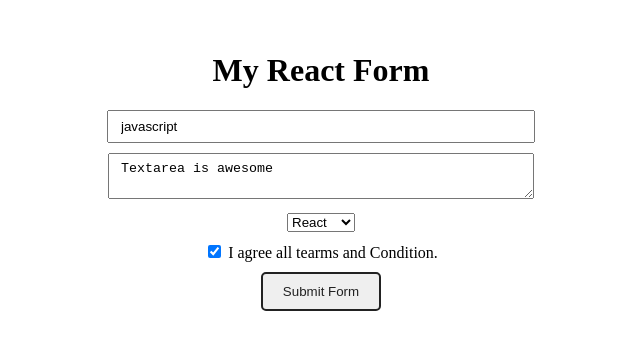
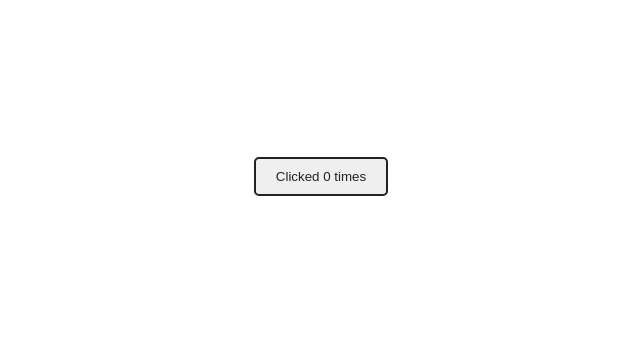
Before and after one commit to TahirAhmad01/my-react, a React (Create React App) app: page / in a window 1280 px wide. Shown: the part 232-582 px from the top of the page, without its empty margins (319-959 px from the left). Built offline with nearby package versions, Linux system fonts and the light colour scheme.

Commit message:
ckickcounter

```diff
--- a/src/App.js
+++ b/src/App.js
@@ -1,12 +1,9 @@
 import React from 'react';
-import Form from './component/form';
+import ButtonCounter from './component/clickCounter';
+import './component/css/style.css';
 
 function App() {
-    return(
-        <div>
-            <Form />
-        </div>
-    )
+    return <ButtonCounter />;
 }
 
 export default App;
--- /dev/null
+++ b/src/component/clickCounter.js
@@ -0,0 +1,19 @@
+import React from 'react';
+
+// eslint-disable-next-line react/prefer-stateless-function
+class ButtonCounter extends React.Component {
+    state = {
+        number: '0',
+    };
+
+    render() {
+        const { number } = this.state;
+        return (
+            <div>
+                <button>Clicked {number} times</button>
+            </div>
+        );
+    }
+}
+
+export default ButtonCounter;
--- a/src/component/form.js
+++ /dev/null
@@ -1,73 +0,0 @@
-import React from "react";
-import './css/style.css';
-
-export default class Form extends React.Component{
-
-    state ={
-        title: 'javascript',
-        textarea: 'Textarea is awesome',
-        select: 'react',
-        ChekeBox: true
-    }
-
-    handleForm = (e) => {
-        if(e.target.type === 'text'){
-            this.setState({
-                title: e.target.value
-            })
-        }
-        else if(e.target.type === 'textarea'){
-            this.setState({
-                textarea: e.target.value
-            })
-        }
-        else if(e.target.type === 'select-one'){
-            this.setState({
-                select: e.target.value
-            })
-        }
-        else if(e.target.type === 'checkbox'){
-            this.setState({
-                ChekeBox: e.target.checked
-            })
-        }
-        else{
-            console.log("nothing")
-        }
-    }
-
-    handleSubmit = (e) => {
-        const {title, textarea, select, ChekeBox} = this.state;
-        e.preventDefault();
-        console.log(title, textarea, select, ChekeBox)
-    }
-
-    render(){
-        const {title, textarea, select, ChekeBox} = this.state;
-        return(
-            <div className="form">
-                <div>
-                    <h1>My React Form</h1>
-                </div>
-                <form onSubmit={this.handleSubmit}>
-                    <input type="text" placeholder="however" value={title} onChange={this.handleForm}/>
-                    <div>
-                        <textarea type="textarea" name="hello" value={textarea} onChange={this.handleForm}></textarea>
-                    </div>
-                    <div>
-                        <select value={select} onChange={this.handleForm}>
-                            <option value="React">React</option>
-                            <option value="Angular">Angular</option>
-                        </select>
-                    </div>
-                    <div>
-                        <input type="checkbox" checked={ChekeBox} onChange={this.handleForm} /> I agree all tearms and Condition.
-                    </div>
-                    <div>
-                        <input type="submit" value="Submit Form" />
-                    </div>
-                </form>
-            </div>
-        )
-    }
-}
```
Also changed, not shown: src/component/button.js (deleted, +0 -27 lines), src/component/clock.js (deleted, +0 -53 lines), src/component/clockList.js (deleted, +0 -12 lines), 1 other file (tests, documents, lock files or other folders).
